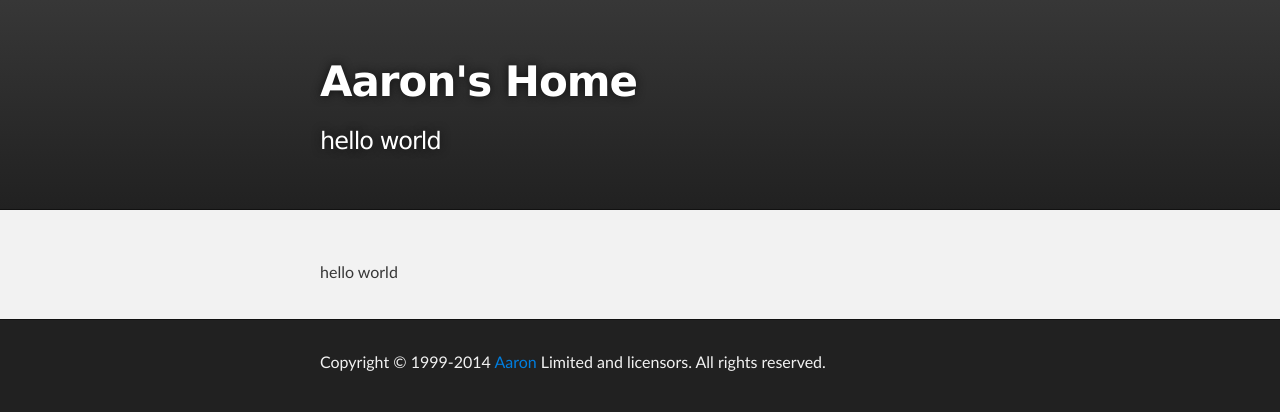
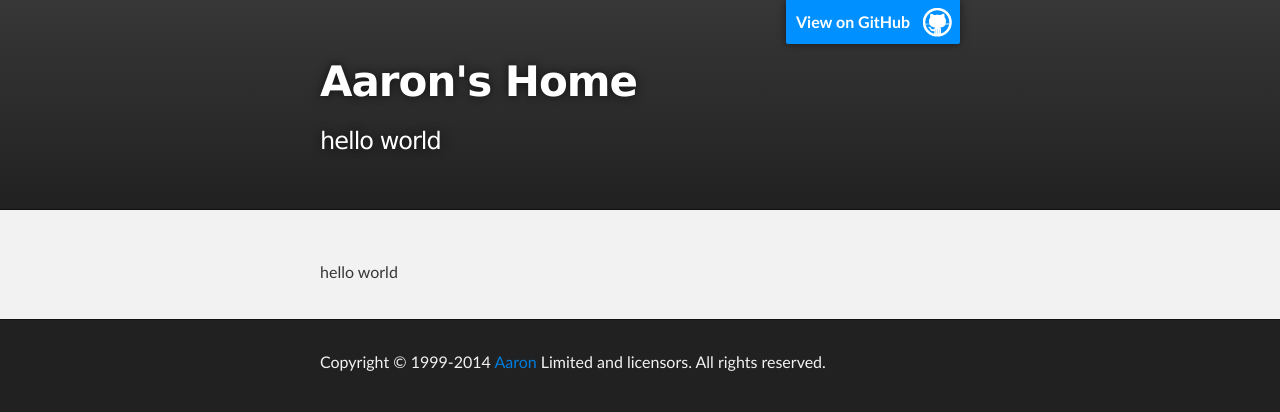
Before and after one commit to AaronSys/AaronSys.github.io, a plain HTML site: page index.html in a window 1280 px wide. Drawn offline with Linux system fonts and the light colour scheme.

Commit message:
修改主页
修改主页

```diff
--- a/index.html
+++ b/index.html
@@ -16,7 +16,7 @@
     <!-- HEADER -->
     <div id="header_wrap" class="outer">
         <header class="inner">
-          <!-- <a id="forkme_banner" href="https://github.com/alibaba">View on GitHub</a> -->
+          <a id="forkme_banner" href="https://github.com/aaronsys">View on GitHub</a>
 
           <h1 id="project_title">Aaron's Home</h1>
           <h2 id="project_tagline">hello world</h2>
```
